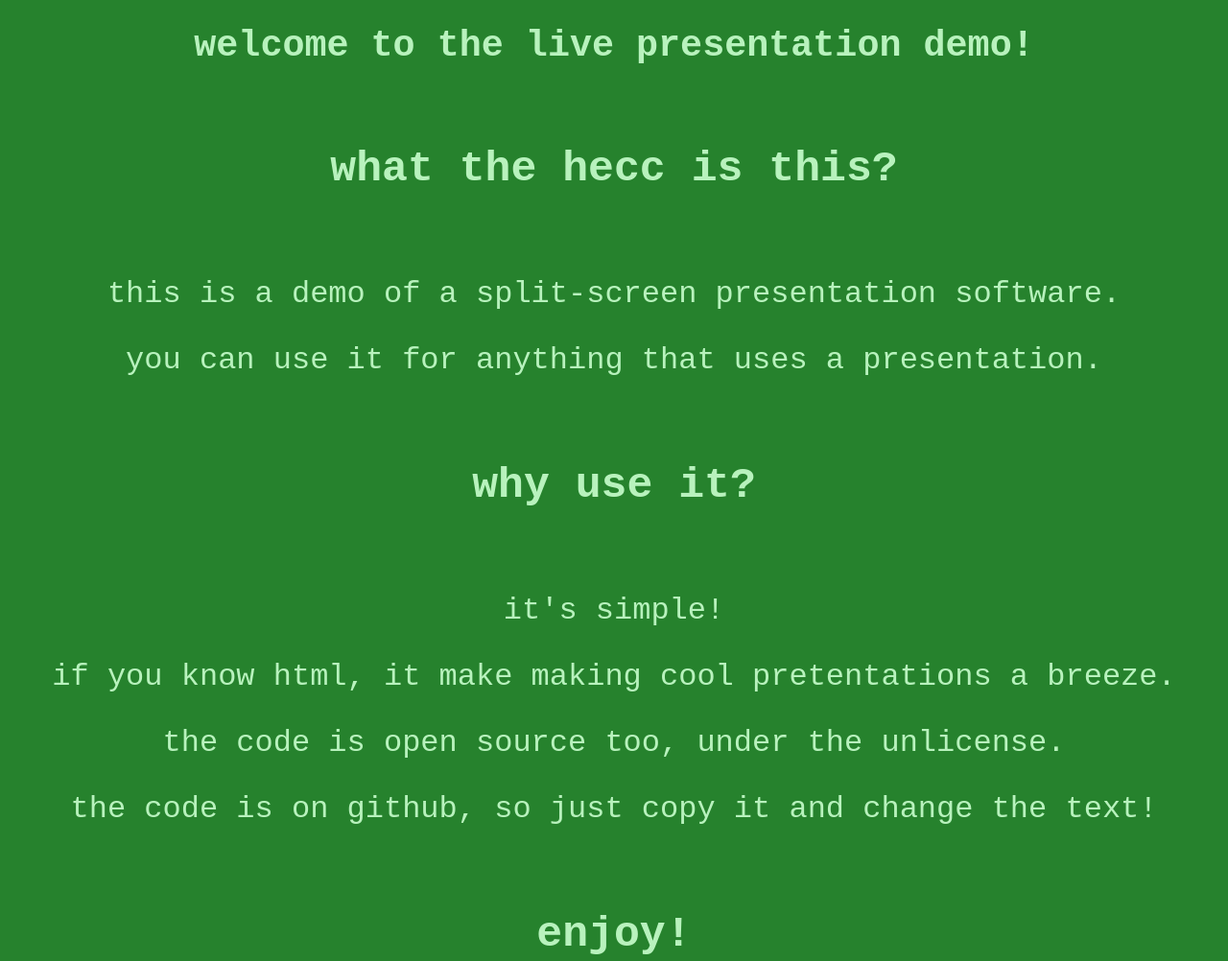
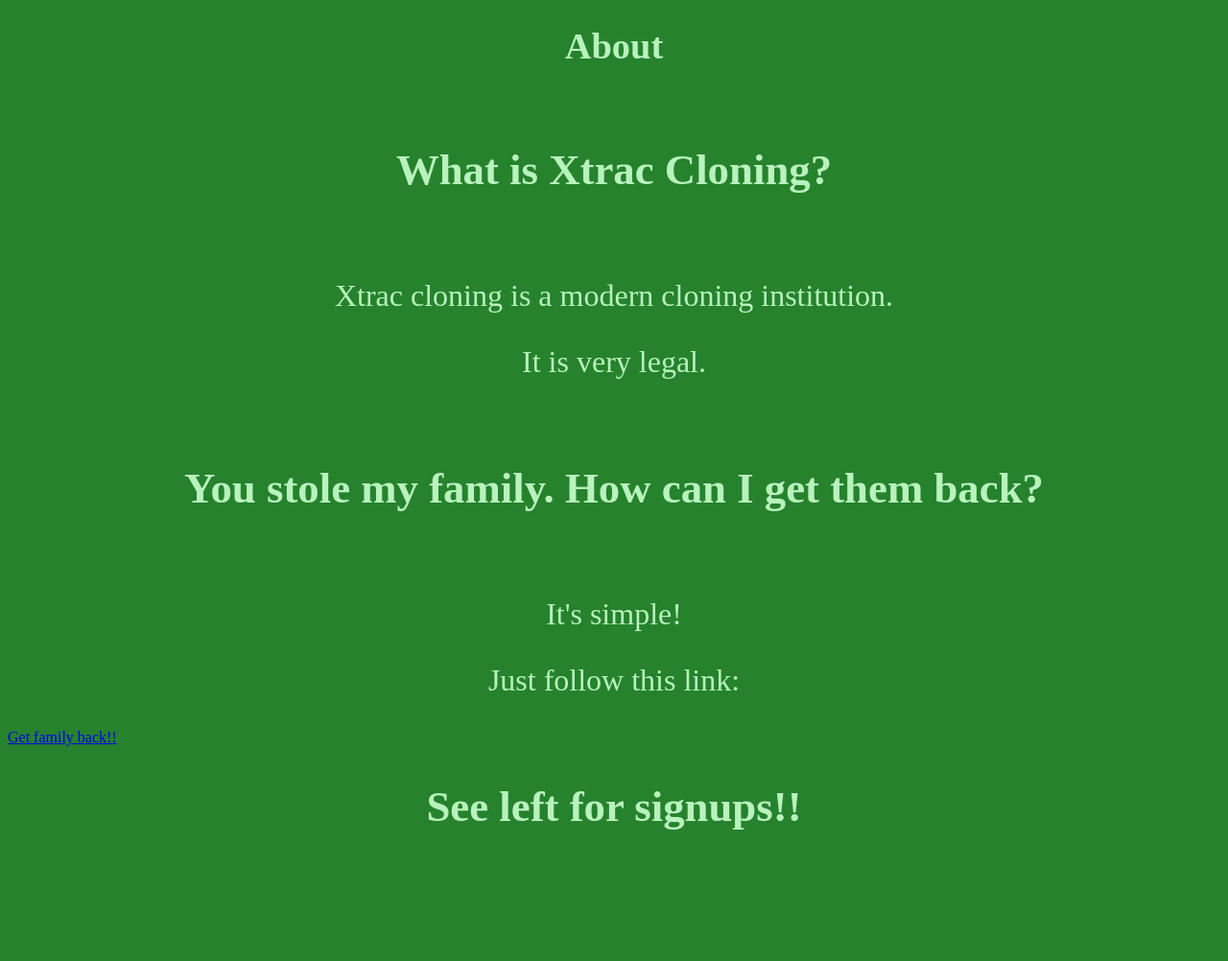
Before and after one commit to tristan-png/about-cloning, a plain HTML site: page index.html in a window 1280 px wide. Shown: the whole page at 96% size. After the commit the page ends 930 px from the top, so only its background shows below. Drawn offline with Linux system fonts and the light colour scheme.

Commit message:
Update index.html

```diff
--- a/index.html
+++ b/index.html
@@ -4,7 +4,7 @@
   <title>about</title>
 <style>
   .text {
-  font-family: monospace;
+  font-family: serif;
   text-align: center;
   color: #b8f2bd;
   }
@@ -27,21 +27,20 @@
 </style>
 </head>
 <body>
-  <h1 class="text">welcome to the live presentation demo!</h1>
+  <h1 class="text">About</h1>
   <br>
-  <h2 class="text">what the hecc is this?</h2>
+  <h2 class="text">What is Xtrac Cloning?</h2>
   <br>
-  <p class="text">this is a demo of a split-screen presentation software.</p>
-  <p class="text">you can use it for anything that uses a presentation.</p>
+  <p class="text">Xtrac cloning is a modern cloning institution.</p>
+  <p class="text">It is very legal.</p>
   <br>
-  <h2 class="text">why use it?</h2>
+  <h2 class="text">You stole my family. How can I get them back?</h2>
   <br>
-  <p class="text">it's simple!</p>
-  <p class="text">if you know html, it make making cool pretentations a breeze.</p>
-  <p class="text">the code is open source too, under the unlicense.</p>
-  <p class="text">the code is on github, so just copy it and change the text!</p>
+  <p class="text">It's simple!</p>
+  <p class="text">Just follow this link:</p>
+  <a href="https://www.youtube.com/watch?v=iik25wqIuFo">Get family back!!</a>
   <br>
-  <h2 class="text">enjoy!</h2>
+  <h2 class="text">See left for signups!!</h2>
   <br>
 </body>
 </html>
```
